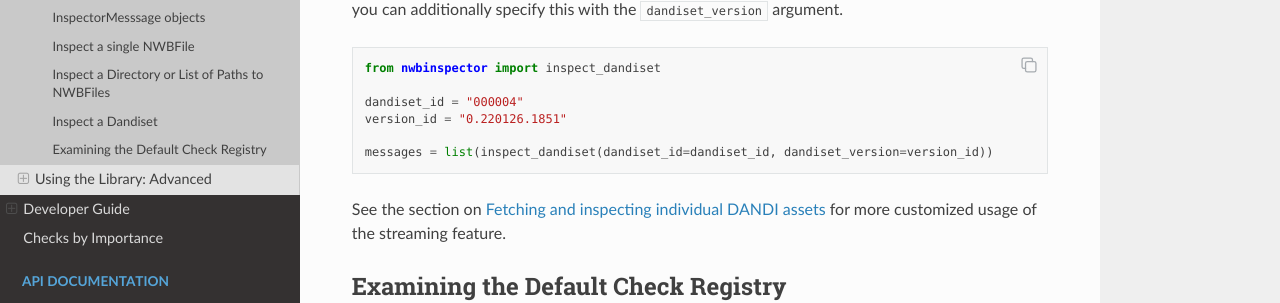
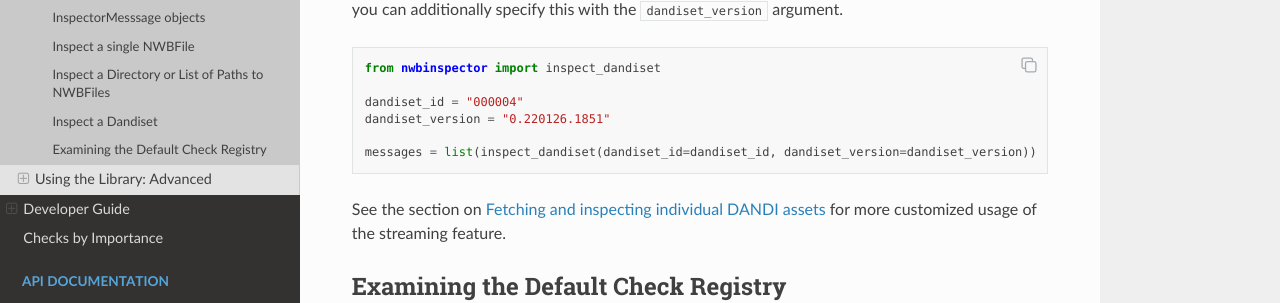
Before and after one commit to NeurodataWithoutBorders/nwbinspector, a Sphinx documentation site: the page built from docs/user_guide/using_the_library.rst, in a window 1280 px wide and 900 px high, scrolled down 1733 px. Shown: the part 269-572 px from the top of the window. Built offline with Sphinx 7.4.7 and the Read the Docs theme 2.0.0, drawn with Linux system fonts in a browser that asks for light colours.

Commit message:
consistency

```diff
--- a/docs/user_guide/using_the_library.rst
+++ b/docs/user_guide/using_the_library.rst
@@ -108,9 +108,9 @@ additionally specify this with the ``dandiset_version`` argument.
     from nwbinspector import inspect_dandiset
 
     dandiset_id = "000004"
-    version_id = "0.220126.1851"
+    dandiset_version = "0.220126.1851"
 
-    messages = list(inspect_dandiset(dandiset_id=dandiset_id, dandiset_version=version_id))
+    messages = list(inspect_dandiset(dandiset_id=dandiset_id, dandiset_version=dandiset_version))
 
 See the section on :ref:`advanced_streaming_api` for more customized usage of the streaming feature.
 
```
